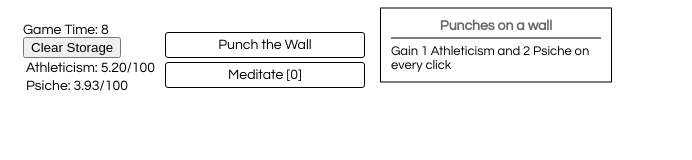
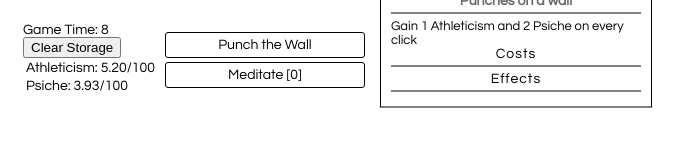
Before and after one commit to Alist3r/myapp, a React app: page / in a window 1280 px wide. Both pictures are taken after a click on the button "Punch the Wall". Shown: the whole page, without its empty margins (0-692 px from the left). Built offline with nearby package versions, Linux system fonts and the light colour scheme.

Commit message:
Working on tooltip

```diff
--- a/src/Components/ActivityPanel.js
+++ b/src/Components/ActivityPanel.js
@@ -34,7 +34,7 @@ class ActivityPanel extends React.Component {
   render() {
     let activity = this.state.activity
       return(
-        <Tooltip description={activity.description} effectDesc={activity.effectDesc} direction="right">
+        <Tooltip activity={activity} direction="right">
           <button onClick={() => this.doActivity()} className='activity'> {activity.name} {activity.stage != null && ( <span>[{activity.stage}]</span>)} </button>
         </Tooltip>
       )
--- a/src/Components/Tooltip.js
+++ b/src/Components/Tooltip.js
@@ -16,6 +16,8 @@ const Tooltip = (props) => {
     setActive(false);
   };
 
+  var activity = props.activity
+
   return (
     <div
       className="Tooltip-Wrapper"
@@ -28,9 +30,21 @@ const Tooltip = (props) => {
       {active && (
         <div className={`Tooltip-Tip ${props.direction || "top"}`}>
           <div>
-            <div className="Tooltip-Description">{props.description}</div>
+            <div className="Tooltip-Description">{activity.description}</div>
             <div className="Tooltip-Divider"></div>
-            <div className="Tooltip-EffectDesc">{props.effectDesc}</div>
+            <div className="Tooltip-EffectDesc">{activity.effectDesc}</div>
+            <div className="Tooltip-Title">Costs</div>
+            <div className="Tooltip-Divider"></div>
+            {activity.upgradeCost && (activity.upgradeCost.map(upgradeCost => (
+
+              <span>
+                {upgradeCost.resource}: {(upgradeCost.upgradeCostRatio * activity.stage)+upgradeCost.cost}
+                <br></br>
+              </span>
+
+            )))}
+            <div className="Tooltip-Title">Effects</div>
+            <div className="Tooltip-Divider"></div>
           </div>
         </div>
       )}
--- a/src/Utilities/ActivityList.js
+++ b/src/Utilities/ActivityList.js
@@ -19,7 +19,7 @@ const activityList = [
         effectDesc:  'Every level of meditate grants Psiche points',
         stage: 0,
         upgradeCost: [
-            { resource: 'Psiche', cost: 50 }
+            { resource: 'Psiche', cost: 50, upgradeCostRatio: 0.8 }
         ],
         effectPerClick: null,
         effectPerTick: [
--- a/src/tooltip.css
+++ b/src/tooltip.css
@@ -15,8 +15,7 @@
 .Tooltip-Tip {
   position: absolute;
   left: 50%;
-  width: 210px;
-  height: auto;
+  width: 250px;
   transform: translateX(-50%);
   padding: 10px;
   color: var(--tooltip-text-color);
@@ -37,6 +36,11 @@
   border-bottom: 1px solid black;
   margin-top: 5px;
   margin-bottom: 5px;
+}
+
+.Tooltip-Title {
+  text-align: center;
+  letter-spacing: 1px;
 }
 
 .Tooltip-EffectDesc {
```
Also changed, not shown: 1 other file.
